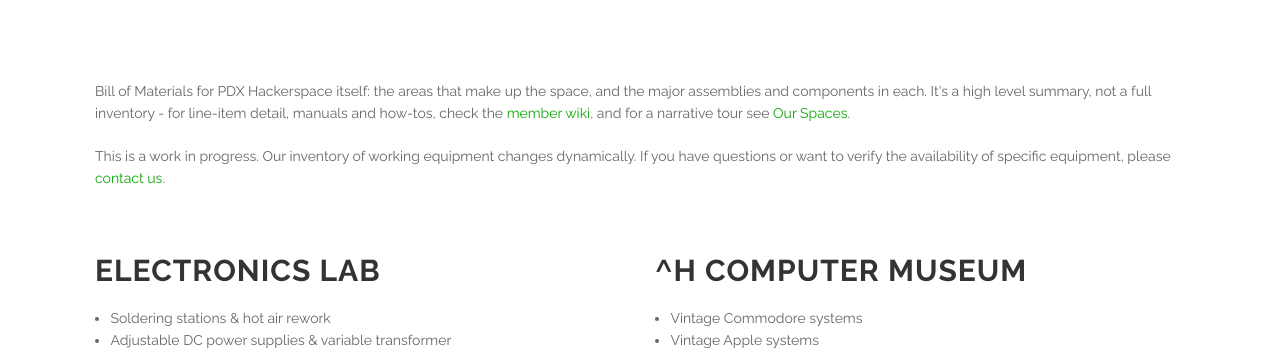
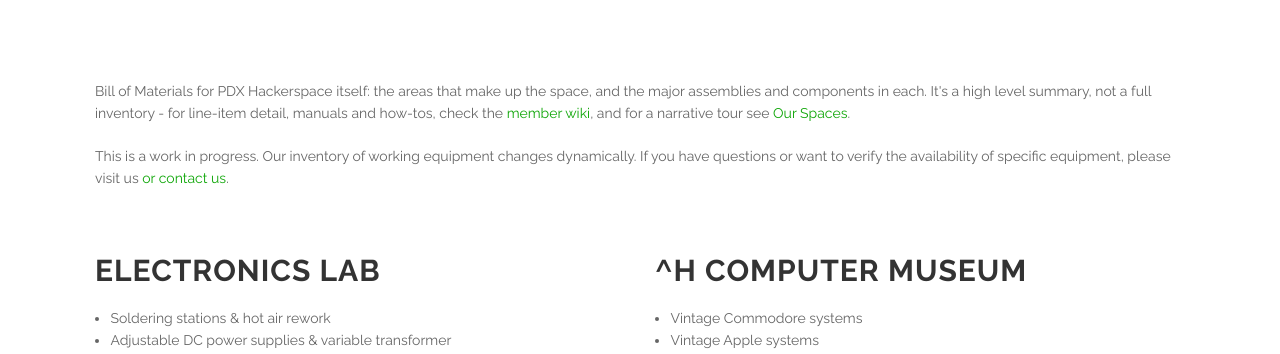
Before and after one commit to ctrlh/ctrlh.github.io, a Jekyll site: the page built from bom.html, in a window 1280 px wide. Shown: the part 374-728 px from the top of the page. Built offline with Jekyll 4.4.1, drawn with Linux system fonts in a browser that asks for light colours; comment, search, counter and statistics services are not loaded.

```diff
--- a/bom.html
+++ b/bom.html
@@ -12,7 +12,10 @@ hero_image: FAQ_bg_oscope.png
         Bill of Materials for PDX Hackerspace itself: the areas that make up the space, and the major assemblies and components in each. It's a high level summary, not a full inventory - for line-item detail, manuals and how-tos, check the <a target="_blank" rel="noopener noreferrer" href="https://wiki.pdxhackerspace.org/">member wiki</a>, and for a narrative tour see <a href="spaces.html">Our Spaces</a>.
       </p>
       <p>
-        This is a work in progress. Our inventory of working equipment changes dynamically. If you have questions or want to verify the availability of specific equipment, please <a href="mailto:info@pdxhs.org">contact us</a>.
+        This is a work in progress. Our inventory of working equipment changes dynamically.
+        If you have questions or want to verify the availability of specific equipment, please visit us
+        <a href="https://events.pdxhackerspace.org/calendar?open_to=public&view=calendar"during public hours</a> or
+        <a href="mailto:info@pdxhs.org">contact us</a>.
       </p>
       <div class='two spacing'></div>
     </div>
```
